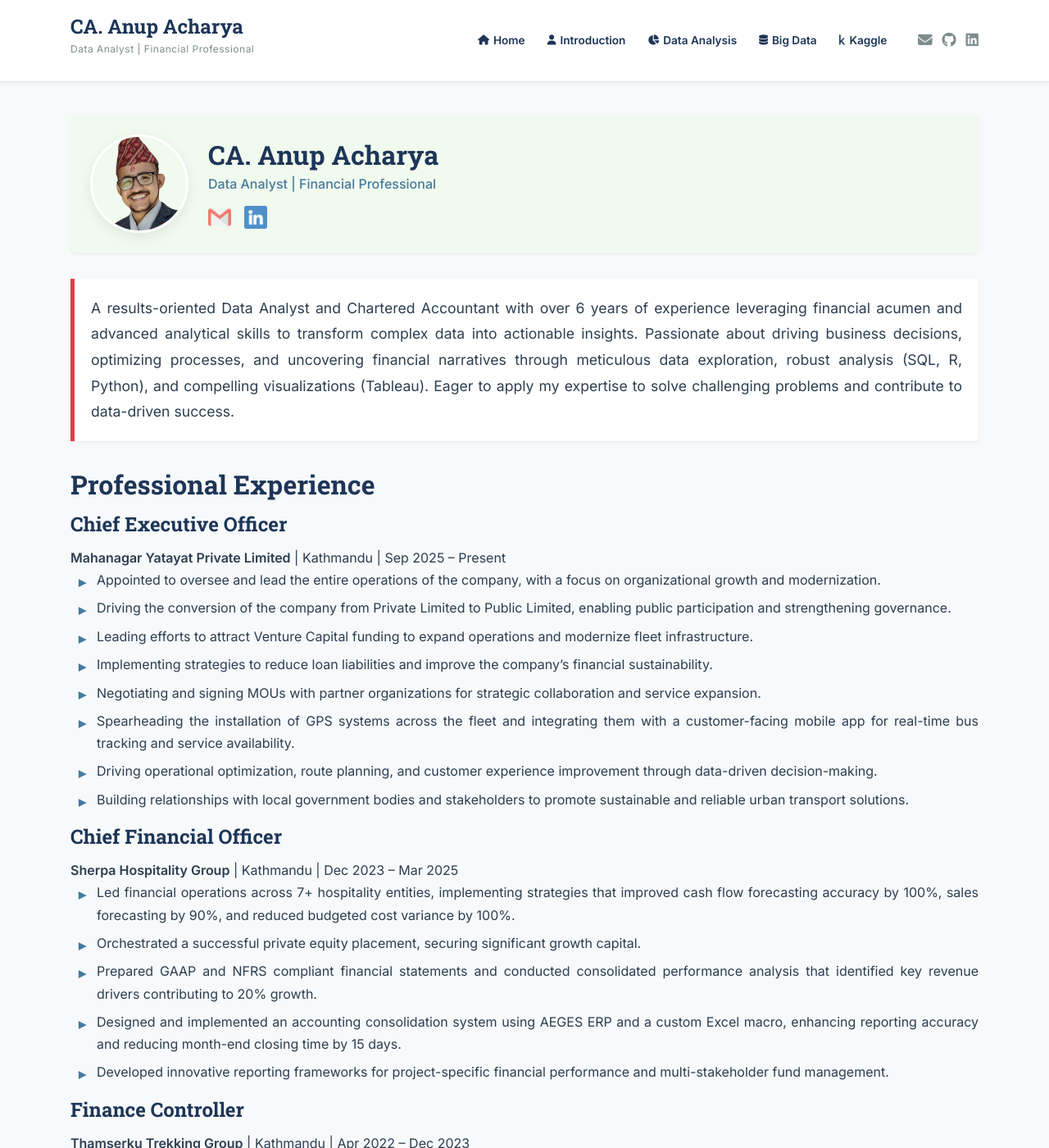
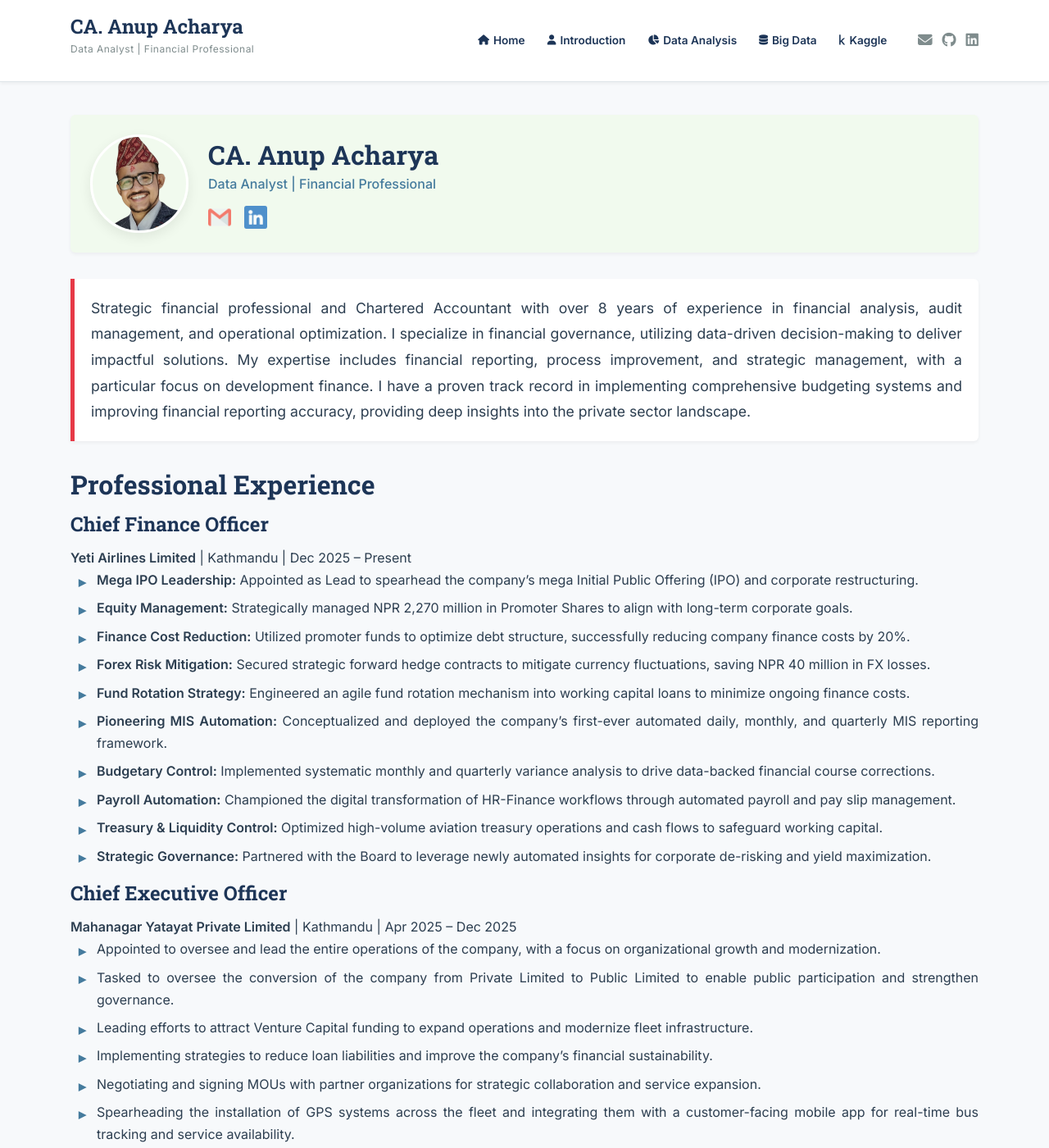
Before and after one commit to accuve/Portfolio, a Jekyll site: the page built from introduction.md, in a window 1280 px wide and 1400 px high. Shown: the whole window at 82% size. Built offline with Jekyll 4.4.1, drawn with Linux system fonts in a browser that asks for light colours; some of the changed text lies outside the part shown.

Commit message:
Update professional profile, experience, education, certifications, and languages

```diff
--- a/introduction.md
+++ b/introduction.md
@@ -21,17 +21,35 @@
 </div>
 
 <p class="intro-pitch">
-A results-oriented Data Analyst and Chartered Accountant with over 6 years of experience leveraging financial acumen and advanced analytical skills to transform complex data into actionable insights. Passionate about driving business decisions, optimizing processes, and uncovering financial narratives through meticulous data exploration, robust analysis (SQL, R, Python), and compelling visualizations (Tableau). Eager to apply my expertise to solve challenging problems and contribute to data-driven success.
+Strategic financial professional and Chartered Accountant with over 8 years of experience in financial analysis, audit management, and operational optimization. I specialize in financial governance, utilizing data-driven decision-making to deliver impactful solutions. My expertise includes financial reporting, process improvement, and strategic management, with a particular focus on development finance. I have a proven track record in implementing comprehensive budgeting systems and improving financial reporting accuracy, providing deep insights into the private sector landscape.
 </p>
 
 ## Professional Experience
+
+### Chief Finance Officer
+<div class="experience-details">
+  <strong>Yeti Airlines Limited</strong> | Kathmandu | Dec 2025 – Present
+</div>
+<ul>
+  <li><strong>Mega IPO Leadership:</strong> Appointed as Lead to spearhead the company’s mega Initial Public Offering (IPO) and corporate restructuring.</li>
+  <li><strong>Equity Management:</strong> Strategically managed NPR 2,270 million in Promoter Shares to align with long-term corporate goals.</li>
+  <li><strong>Finance Cost Reduction:</strong> Utilized promoter funds to optimize debt structure, successfully reducing company finance costs by 20%.</li>
+  <li><strong>Forex Risk Mitigation:</strong> Secured strategic forward hedge contracts to mitigate currency fluctuations, saving NPR 40 million in FX losses.</li>
+  <li><strong>Fund Rotation Strategy:</strong> Engineered an agile fund rotation mechanism into working capital loans to minimize ongoing finance costs.</li>
+  <li><strong>Pioneering MIS Automation:</strong> Conceptualized and deployed the company’s first-ever automated daily, monthly, and quarterly MIS reporting framework.</li>
+  <li><strong>Budgetary Control:</strong> Implemented systematic monthly and quarterly variance analysis to drive data-backed financial course corrections.</li>
+  <li><strong>Payroll Automation:</strong> Championed the digital transformation of HR-Finance workflows through automated payroll and pay slip management.</li>
+  <li><strong>Treasury & Liquidity Control:</strong> Optimized high-volume aviation treasury operations and cash flows to safeguard working capital.</li>
+  <li><strong>Strategic Governance:</strong> Partnered with the Board to leverage newly automated insights for corporate de-risking and yield maximization.</li>
+</ul>
+
 ### Chief Executive Officer
 <div class="experience-details">
-  <strong>Mahanagar Yatayat Private Limited</strong> | Kathmandu | Sep 2025 – Present
+  <strong>Mahanagar Yatayat Private Limited</strong> | Kathmandu | Apr 2025 – Dec 2025
 </div>
 <ul>
   <li>Appointed to oversee and lead the entire operations of the company, with a focus on organizational growth and modernization.</li>
-  <li>Driving the conversion of the company from Private Limited to Public Limited, enabling public participation and strengthening governance.</li>
+  <li>Tasked to oversee the conversion of the company from Private Limited to Public Limited to enable public participation and strengthen governance.</li>
   <li>Leading efforts to attract Venture Capital funding to expand operations and modernize fleet infrastructure.</li>
   <li>Implementing strategies to reduce loan liabilities and improve the company’s financial sustainability.</li>
   <li>Negotiating and signing MOUs with partner organizations for strategic collaboration and service expansion.</li>
@@ -45,11 +63,12 @@
   <strong>Sherpa Hospitality Group</strong> | Kathmandu | Dec 2023 – Mar 2025
 </div>
 <ul>
-  <li>Led financial operations across 7+ hospitality entities, implementing strategies that improved cash flow forecasting accuracy by 100%, sales forecasting by 90%, and reduced budgeted cost variance by 100%.</li>
-  <li>Orchestrated a successful private equity placement, securing significant growth capital.</li>
-  <li>Prepared GAAP and NFRS compliant financial statements and conducted consolidated performance analysis that identified key revenue drivers contributing to 20% growth.</li>
-  <li>Designed and implemented an accounting consolidation system using AEGES ERP and a custom Excel macro, enhancing reporting accuracy and reducing month-end closing time by 15 days.</li>
-  <li>Developed innovative reporting frameworks for project-specific financial performance and multi-stakeholder fund management.</li>
+  <li>Managed financial operations across 7+ hospitality entities having aggregate turnover of NPR 920 million and total loan Fund of NPR 2,925 million.</li>
+  <li>Orchestrated private equity placement, securing NPR 320 Million in investment capital.</li>
+  <li>Prepared GAAP and NFRS compliant financial statements, Annual report preparation, Management reporting, Consolidated financial statement and Performance analysis and interpretation.</li>
+  <li>Designed accounting consolidation system, enhancing group-wide financial reporting accuracy and established streamlined treasury operations across multiple group entities.</li>
+  <li>Developed reporting frameworks for project-specific financial performance, and multi-stakeholder fund management.</li>
+  <li>Ensured for statutory compliance of all entities in correlation with Inland Revenue Department and Public Accounts Committee for clearing tax assessment and arrears.</li>
 </ul>
 
 ### Finance Controller
@@ -57,9 +76,9 @@
   <strong>Thamserku Trekking Group</strong> | Kathmandu | Apr 2022 – Dec 2023
 </div>
 <ul>
-  <li>Automated aging reports for trade receivables/payables using Tally Prime, reducing manual effort by 24 hours/month per company.</li>
-  <li>Implemented the first comprehensive budgeting system, leading to a 50% improvement in budget adherence.</li>
-  <li>Developed systematic asset management coding and standardized cost sheets to enhance financial reporting accuracy.</li>
+  <li>Automated Ageing Reports for Trade Receivables and Payables, replacing manual processes and designed monthly Cash Flow and Fund Flow Statements to optimize financial planning.</li>
+  <li>Implemented first-ever comprehensive budgeting system, providing monthly reports to Senior Management Team.</li>
+  <li>Developed systematic asset management coding, created standardized cost sheets, introduced project costing analysis to enhance financial reporting and analysis.</li>
 </ul>
 
 ### Finance Executive-Head of Department
@@ -67,10 +86,11 @@
   <strong>Eastern Sugar Mills Limited</strong> | Kathmandu | Aug 2021 – Mar 2022
 </div>
 <ul>
-  <li>Conducted detailed financial trend analysis to identify 15% in potential cost optimizations.</li>
-  <li>Enhanced risk management by implementing new operational internal controls.</li>
-  <li>Utilized data-driven forecasting to anticipate and mitigate a potential inventory shortfall during peak production season.</li>
-  <li>Identified 10% in cost-saving opportunities through economies of scale and efficient resource allocation.</li>
+  <li>Developed asset management coding, standardized cost sheets, and project costing analysis to enhance financial reporting and audit management.</li>
+  <li>Conducted detailed financial trend analysis, including gross profit margins and cost structures, while designing budgeting frameworks and automated reporting systems for improved profitability and accurate forecasting.</li>
+  <li>Improved risk management by identifying risks, implementing internal controls, and conducting audits to ensure compliance with regulations and minimize financial exposure.</li>
+  <li>Utilized data-driven techniques to anticipate potential challenges, such as cash flow shortages and inventory inefficiencies, and formulated contingency plans.</li>
+  <li>Identified cost-saving opportunities through economies of scale and efficient resource use, while designing SOPs to optimize processes and ensure streamlined operations with consistent results.</li>
 </ul>
 
 ### Senior Internal Auditor
@@ -78,9 +98,25 @@
   <strong>United Distributor Nepal Private Limited (Consultant-DABN & Co)</strong> | Kathmandu | May 2020 – Jun 2021
 </div>
 <ul>
-  <li>Designed and implemented a centralized audit recommendation tracking system that improved follow-up efficiency by 100%.</li>
-  <li>Led internal audits focused on operational efficiency, identifying key areas for process improvement.</li>
-  <li>Implemented data-driven management reports on audit recommendation status to inform senior leadership.</li>
+  <li>Designed and implemented a centralized audit recommendation tracking system tailored to the company’s operational needs.</li>
+  <li>Conducted internal audits for operational efficiency, ensuring financial compliance, risk assessment, and implementing strategic mitigation strategies to enhance regulatory control.</li>
+  <li>Monitored the implementation of audit recommendations across departments, ensuring alignment with agreed timelines.</li>
+  <li>Implemented data-driven management reports highlighting recommendation status, key achievements, and strategic insights, enabling informed decision-making for senior leadership and audit committees.</li>
+  <li>Ensured all actions related to audit recommendations were thoroughly documented, creating a robust audit trail.</li>
+  <li>Identified root causes by analyzing recurring issues and trends from audit recommendations and proposed strategic improvements to processes.</li>
+</ul>
+
+### Finance Consultant
+<div class="experience-details">
+  <strong>Easy Lekha Private Limited</strong> | Kathmandu | Jun 2019 – May 2020
+</div>
+<ul>
+  <li>Optimized cash flow for 25+ corporate clients, reducing idle cash by 30% and saving NPR 15+ million in interest payments.</li>
+  <li><strong>Bank Relationship:</strong> Negotiated NPR 25+ million in banking facilities across 7+ major Nepalese banks with 1.5-2% interest rate reductions.</li>
+  <li><strong>Loan Facilitation:</strong> Structured and secured NPR 25+ million in loan approvals with 95% success rate across various sectors.</li>
+  <li><strong>Tax Advisory:</strong> Achieved 15-20% tax savings for 25+ clients while maintaining 100% compliance with Nepal tax regulations.</li>
+  <li><strong>Risk Management:</strong> Successfully handled 25+ tax audits and ensured complete NRB foreign exchange compliance for all clients.</li>
+  <li><strong>Corporate Finance:</strong> Led M&A advisory and financial restructuring for 20+ companies worth NPR 500+ million in transaction value.</li>
 </ul>
 
 ### Article Service
@@ -93,23 +129,32 @@
 
 ## Education
 <ul>
-  <li><strong>Chartered Accountant (CA)</strong> | ICAI | Nov 2017</li>
-  <li><strong>Bachelor of Commerce (B. Com)</strong> | IGNOU | Nov 2017</li>
-  <li><strong>Certified Professional Accountant (Associate)</strong> | CPA Australia | Mar 2025</li>
+  <li><strong>Master in Business Administration (MBA)</strong> | Lincoln University College | 2026</li>
+  <li><strong>Certified Professional Accountant (CPA)</strong> | CPA Australia | Mar 2025</li>
+  <li><strong>Chartered Accountant (CA)</strong> | Institute of Chartered Accountants of India (ICAI) | Jul 2017 – Jan 2020</li>
+  <li><strong>Bachelor of Commerce (B. Com)</strong> | Indira Gandhi National Open University</li>
+  <li><strong>Proficiency Certificate Examination (PCE)</strong> | 2010</li>
+  <li><strong>School Living Certificate (SLC)</strong> | 2008</li>
 </ul>
 
 ## Certifications
 <ul>
   <li>
-    <strong>Google Data Analytics Professional Certificate</strong>
+    <strong>Google Data Analytics Professional Certificate</strong> | Google | Dec 2024 – Feb 2025
     <ul>
       <li>Data Collection, Cleaning, and Preparation (SQL, R, Spreadsheets)</li>
       <li>Data Analysis and Interpretation</li>
       <li>Data Visualization and Storytelling (Tableau, R)</li>
     </ul>
   </li>
-  <li><strong>Microsoft Excel - Beginner to Advance Certificate Course</strong></li>
-  <li><strong>Team Building for Business Success</strong></li>
+  <li><strong>Microsoft Excel - Beginner to Advance Certificate Course</strong> | Tamas Benko | Jun 20, 2021</li>
+  <li><strong>Team Building for Business Success</strong> | Marc Hamill | Jun 18, 2021</li>
+</ul>
+
+## Languages
+<ul>
+  <li><strong>English:</strong> ★★★★★ (Overall PTE Score 84)</li>
+  <li><strong>Nepali:</strong> ★★★★★ (Native Fluency)</li>
 </ul>
 
 ## Skills
```
Also changed, not shown: index.md (+1 -1 lines).
